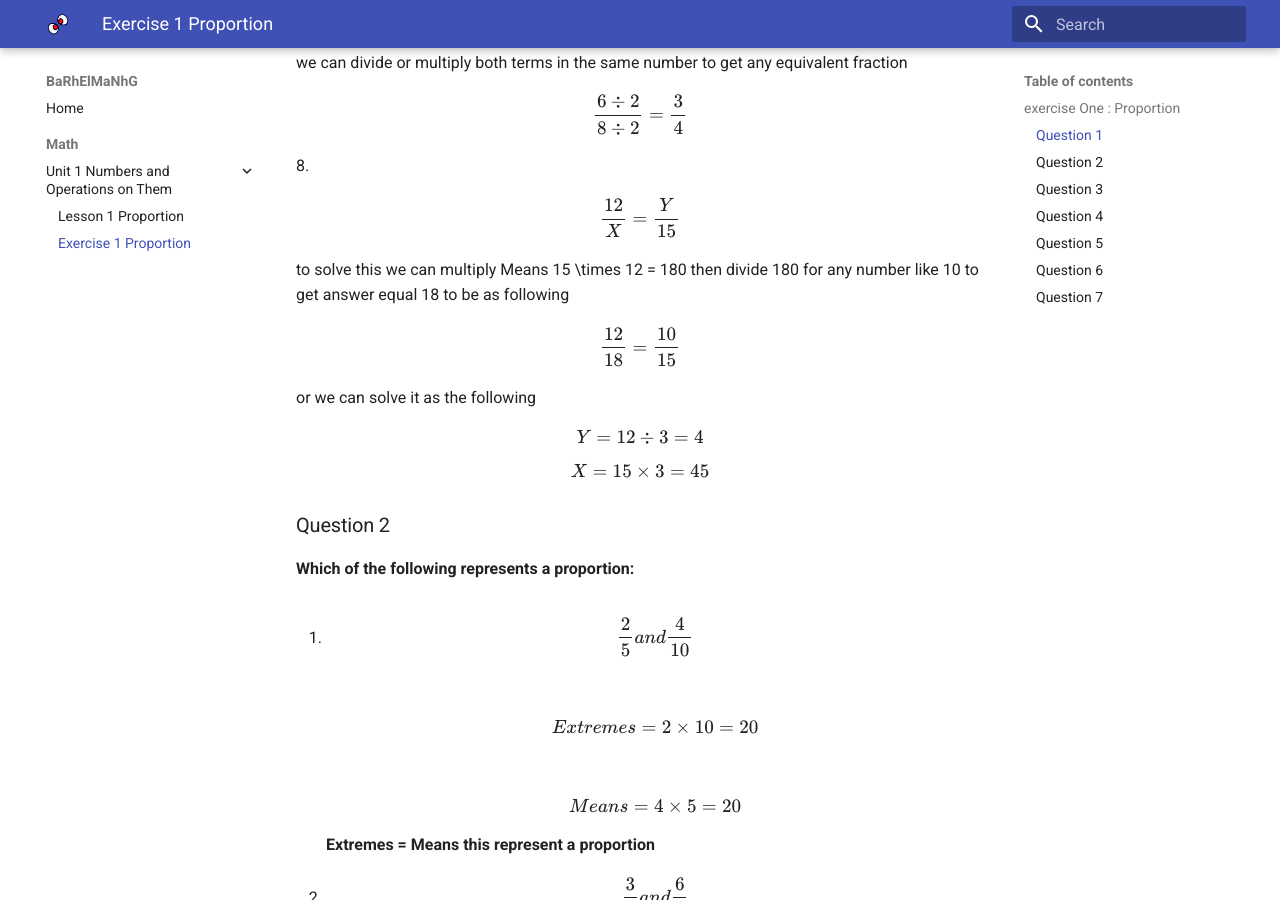
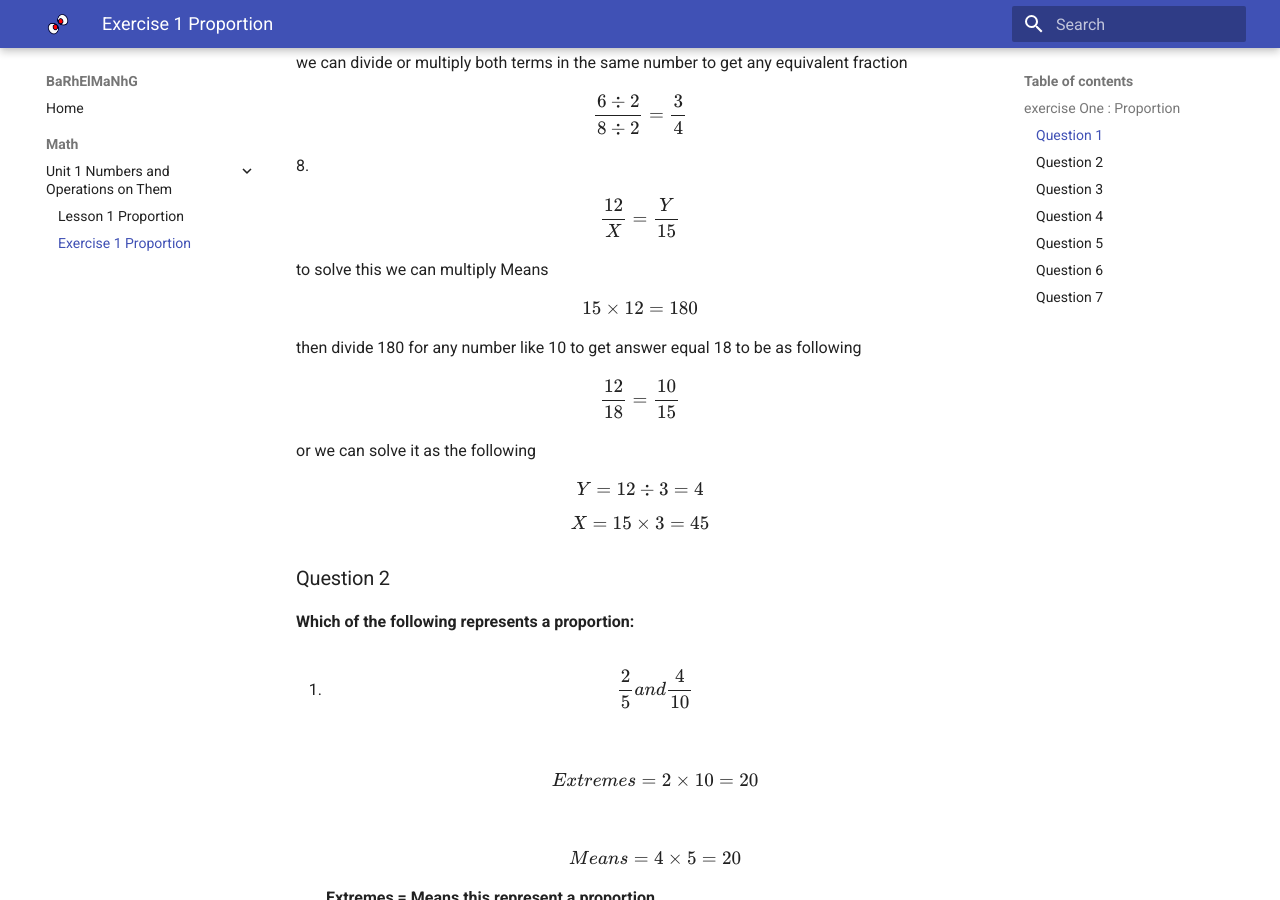
Before and after one commit to amansour-gh/educational.github.io, an MkDocs documentation site: the page built from docs/math/unit1/exercise1.md, in a window 1280 px wide and 900 px high, scrolled down 1169 px. Built offline with MkDocs 1.6.1 and Material for MkDocs 9.7.7, drawn with Linux system fonts in a browser that asks for light colours.

Commit message:
240927-103

```diff
--- a/docs/math/unit1/exercise1.md
+++ b/docs/math/unit1/exercise1.md
@@ -9,7 +9,7 @@
 5.  $$ \frac{48}{72} = \frac{X}{15} $$ $$ X = \frac{15 \times 48}{72} = \frac{720}{72} = 10 $$
 6.  $$ \frac{12}{X} = \frac{18}{12} $$ $$ X = \frac{12 \times 12}{18} = \frac{144}{18} = 8 $$
 7.  $$ \frac{6}{8} = \frac{X}{Y} $$ we can divide or multiply both terms in the same number to get any equivalent fraction $$ \frac{6 \div 2}{8 \div 2} = \frac{3}{4} $$
-8.  $$ \frac{12}{X} = \frac{Y}{15} $$ to solve this we can multiply Means 15 \times 12 = 180 then divide 180 for any number like 10 to get answer equal 18 to be as following $$ \frac{12}{18} = \frac{10}{15} $$ or we can solve it as the following $$ Y = 12 \div 3 = 4 $$  $$ X = 15 \times 3 = 45 $$
+8.  $$ \frac{12}{X} = \frac{Y}{15} $$ to solve this we can multiply Means $$ 15 \times 12 = 180 $$ then divide 180 for any number like 10 to get answer equal 18 to be as following $$ \frac{12}{18} = \frac{10}{15} $$ or we can solve it as the following $$ Y = 12 \div 3 = 4 $$  $$ X = 15 \times 3 = 45 $$
 
 ### Question 2
 
```
Also changed, not shown: docs/math/unit1/lesson1.md (+2 -2 lines).
